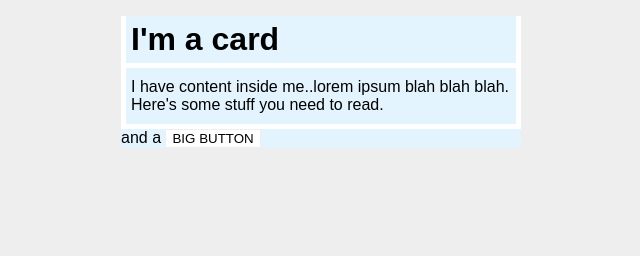
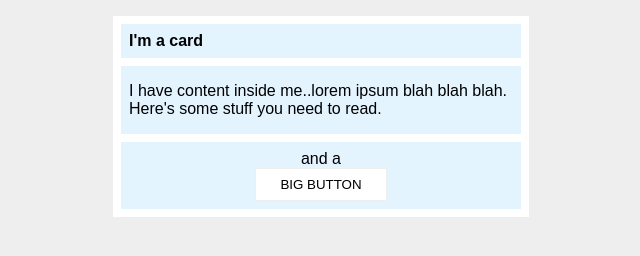
Before and after one commit to playstore777/css-exercises, a plain HTML site: page margin-and-padding/02-margin-and-padding-2/index.html in a window 1280 px wide. Shown: the whole page, without its empty margins (319-959 px from the left). Drawn offline with Linux system fonts and the light colour scheme.

Commit message:
margin and padding 2nd exercise complete

```diff
--- a/margin-and-padding/02-margin-and-padding-2/style.css
+++ b/margin-and-padding/02-margin-and-padding-2/style.css
@@ -7,28 +7,36 @@ body {
     width: 400px;
     background: #fff;
     margin: 16px auto;
+    padding: 8px;
 }
 
 .title {
     background: #e3f4ff;
-    margin: 5px;
-    padding: 5px;
+    /* margin: auto; my approach */
+    margin-top: 0;
+    margin-bottom: 8px;
+    padding: 8px;
+    font-size: 16px;
 }
 
 .content {
     background: #e3f4ff;
-    margin: 5px;
-    padding: 10px 5px;
+    padding: 16px 8px;
+    margin: 8px 0;
 }
 
 .button-container {
     background: #e3f4ff;
-    margin: auto;
-    margin: auto;
+    padding: 8px;
+    /* display: grid;  My approach!
+    place-items: center; */
+    text-align: center;  /* Solution was */
 }
 
 button {
-    margin: auto;
+    display: block;
+    margin: 0 auto;
+    padding: 8px 24px;
     background: white;
     border: 1px solid #eee;
 }
```
